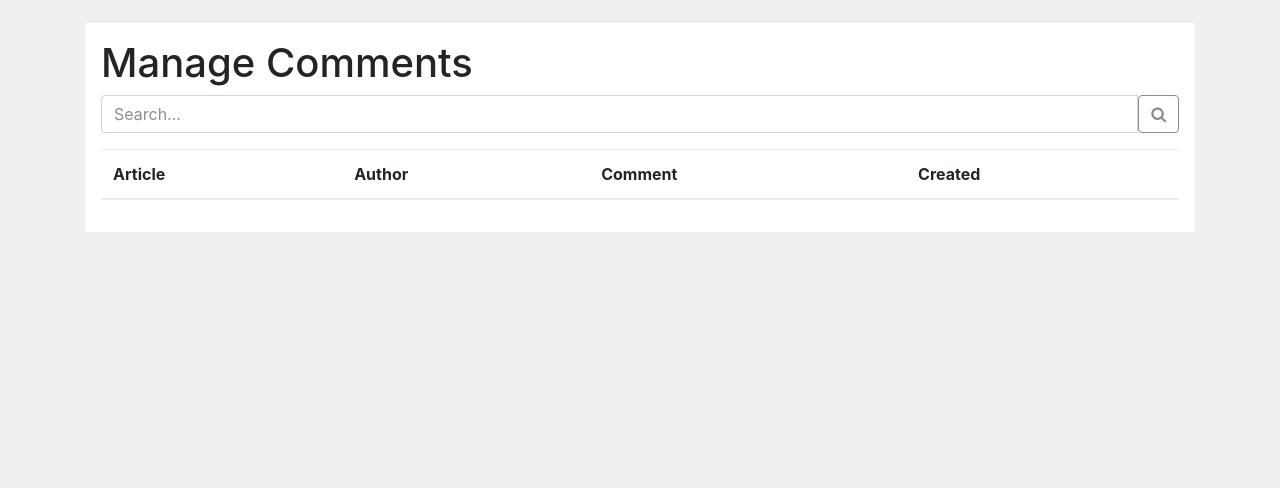
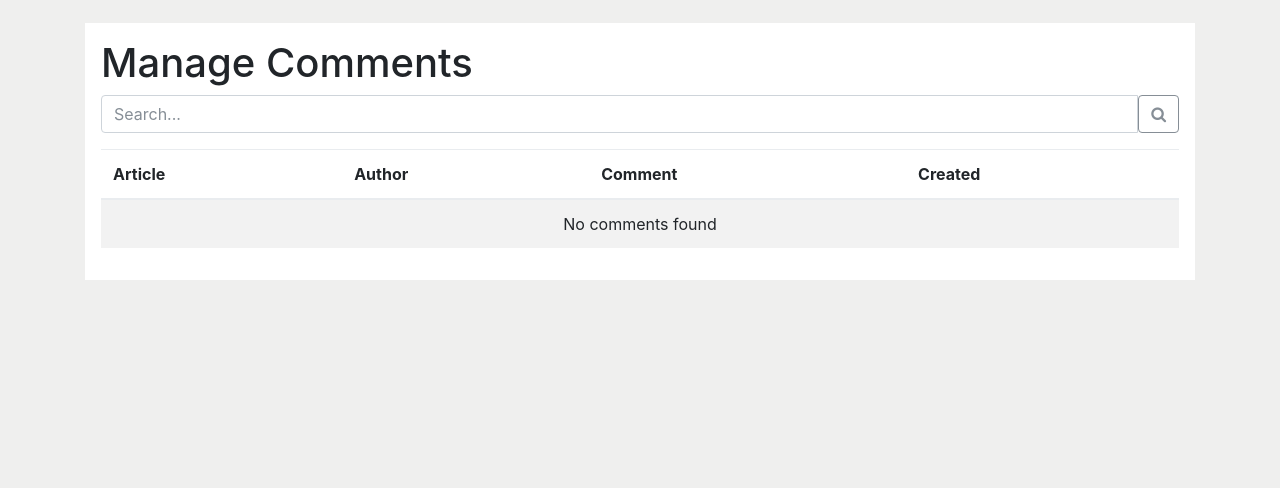
Before and after one commit to Uhmoja/the_spacebar, a Symfony app: template templates/comment_admin/index.html.twig in a window 1280 px wide. Shown: the part 131-619 px from the top of the page. Run offline with Twig, Linux system fonts and the light colour scheme; the template is opened without the code that fills it, so the values that code supplies are empty; some libraries are stand-ins or nearby versions.

Commit message:
Fin tuto 4 chap 14

```diff
--- a/src/Repository/CommentRepository.php
+++ b/src/Repository/CommentRepository.php
@@ -34,10 +34,12 @@ class CommentRepository extends ServiceEntityRepository
      */
     public function findAllWithSearch(?string $term)
     {
-        $qb = $this->createQueryBuilder('c');
+        $qb = $this->createQueryBuilder('c')
+            ->innerJoin('c.article', 'a')
+            ->addSelect('a');
 
         if ($term) {
-            $qb->andWhere('c.content LIKE :term OR c.authorName LIKE :term')
+            $qb->andWhere('c.content LIKE :term OR c.authorName LIKE :term OR a.title LIKE :term')
                 ->setParameter('term', '%' . $term . '%')
             ;
         }
--- a/templates/comment_admin/index.html.twig
+++ b/templates/comment_admin/index.html.twig
@@ -14,6 +14,7 @@
                     <input type="text"
                            name="q"
                            class="form-control"
+                           value="{{ app.request.query.get('q') }}"
                            placeholder="Search..."
                     >
                     <div class="input-group-append">
@@ -52,6 +53,12 @@
                             {{ comment.createdAt|ago }}
                         </td>
                     </tr>
+                {% else %}
+                    <tr>
+                        <td colspan="4" class="text-center">
+                            No comments found
+                        </td>
+                    </tr>
                 {% endfor %}
                 </tbody>
             </table>
```
